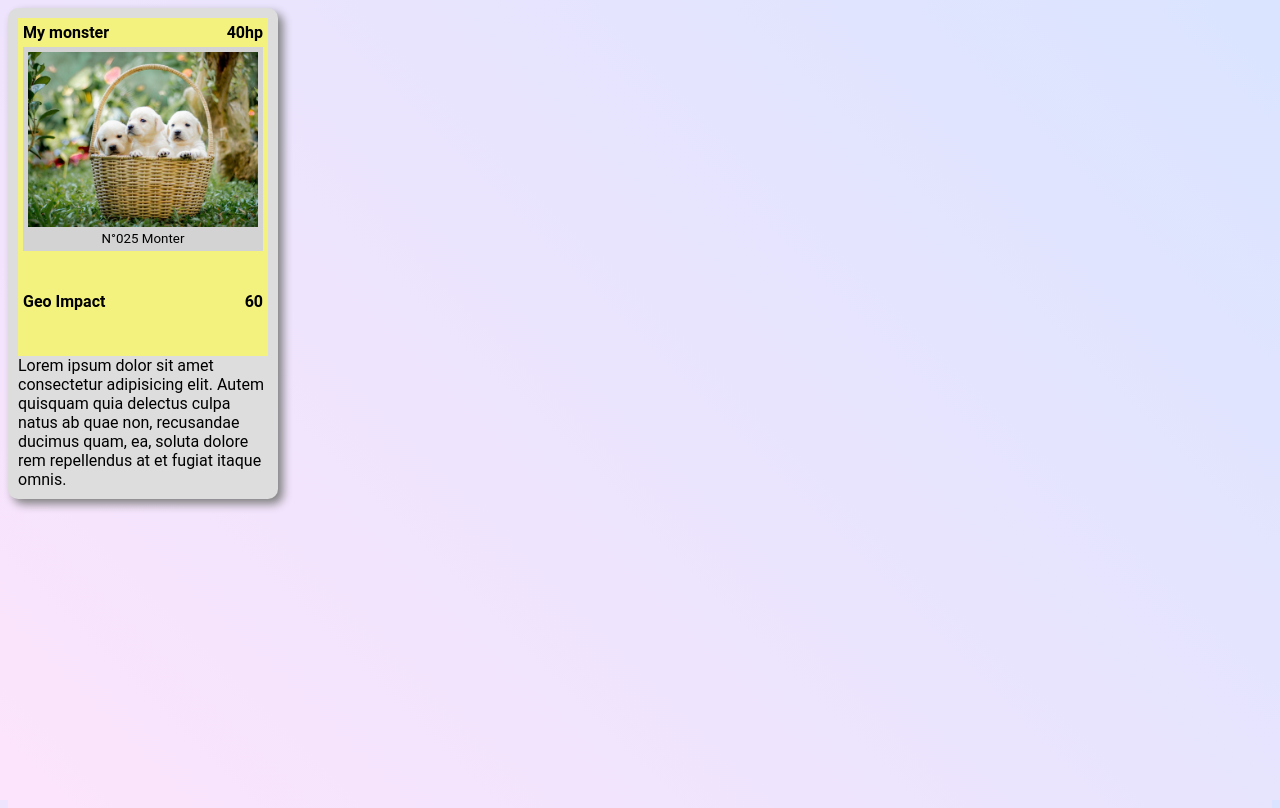
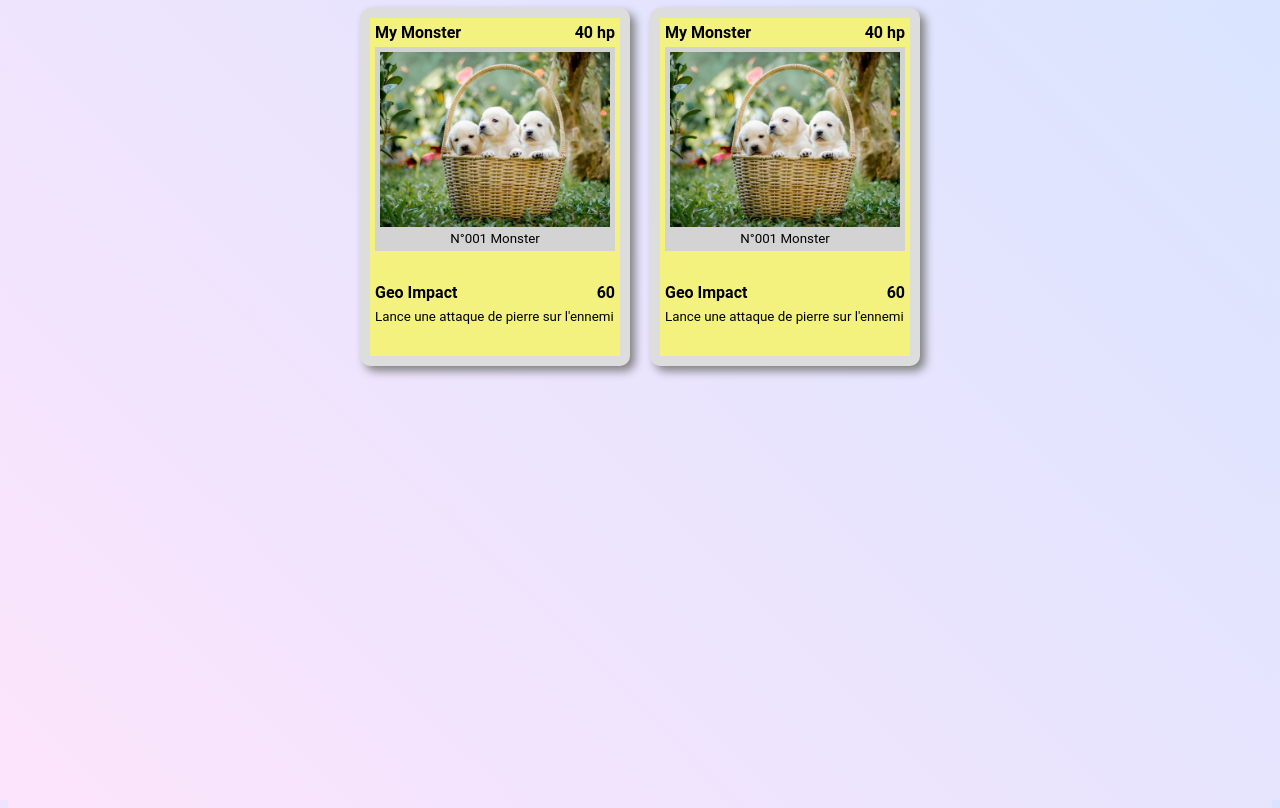
Before and after one commit to Hamidou-Woury-Ba/Debut-angular, an Angular app in the folder playing-cards/: page / in a window 1280 px wide. Built offline with nearby package versions, Linux system fonts and the light colour scheme.

Commit message:
Variables et affichage

```diff
--- a/playing-cards/src/app/app.component.css
+++ b/playing-cards/src/app/app.component.css
@@ -1,3 +1,11 @@
 h1 {
     color : red
-  }
+}
+
+#card-list {
+	display: flex;
+	gap: 20px;
+	flex-wrap: wrap;
+	align-items: center;
+	justify-content: center;
+ }
--- a/playing-cards/src/app/app.component.html
+++ b/playing-cards/src/app/app.component.html
@@ -1 +1,4 @@
-<app-playing-cards />
+<div id="card-list">
+    <app-playing-cards />
+    <app-playing-cards />
+</div>
--- a/playing-cards/src/app/components/playing-cards/playing-cards.component.css
+++ b/playing-cards/src/app/components/playing-cards/playing-cards.component.css
@@ -65,12 +65,17 @@ figure#art {
 	flex-direction: column;
 	justify-content: center;
 	height: 100px;
+
+	.description {
+		margin-top: 2px;
+		font-size: smaller;
+	}
 }
 
 .capacity {
 	display: flex;
 	flex-direction: column;
-	margin: 10px 0;
+	margin: 5px 0;
 
 	.main {
 		display: flex;
@@ -88,10 +93,4 @@ figure#art {
 			align-items: center;
 		}
 	}
-
-	.description {
-		margin-top: 5px;
-		font-size: smaller;
-	}
-
 }
--- a/playing-cards/src/app/components/playing-cards/playing-cards.component.html
+++ b/playing-cards/src/app/components/playing-cards/playing-cards.component.html
@@ -2,28 +2,28 @@
     <div id="inside">
         <header>
             <div class="left">
-                <div id="name">My monster</div>
+                <div id="name">{{ name }}</div>
             </div>
             <div class="right">
-                <div id="hp">40hp</div>
+                <div id="hp">{{ hp }} hp</div>
             </div>
         </header>
         <figure id="art">
             <img src="electric.jpg" alt="" class="energy icon">
-            <figcaption>N°025 Monter</figcaption>
+            <figcaption>{{ figureCaption }}</figcaption>
         </figure>
         <div id="capacities">
             <div class="capacity">
                 <div class="main">
                     <div class="name">
-                        Geo Impact
+                        {{ attackName }}
                     </div>
-                    <div class="damage">60</div>
+                    <div class="damage">{{ attackStrength }}</div>
                 </div>
+            </div>
+            <div class="description">
+                {{ attackDescription }}
             </div>
         </div>
     </div>
-    <div class="description">
-        Lorem ipsum dolor sit amet consectetur adipisicing elit. Autem quisquam quia delectus culpa natus ab quae non, recusandae ducimus quam, ea, soluta dolore rem repellendus at et fugiat itaque omnis.
-    </div>
 </div>
--- a/playing-cards/src/app/components/playing-cards/playing-cards.component.ts
+++ b/playing-cards/src/app/components/playing-cards/playing-cards.component.ts
@@ -9,4 +9,11 @@ import { Component } from '@angular/core';
 })
 export class PlayingCardsComponent {
 
+  name : string = "My Monster";
+  hp : number = 40;
+  figureCaption : string = "N°001 Monster";
+  attackName : string = "Geo Impact";
+  attackStrength : number = 60;
+  attackDescription : string = "Lance une attaque de pierre sur l'ennemi";
+
 }
```
